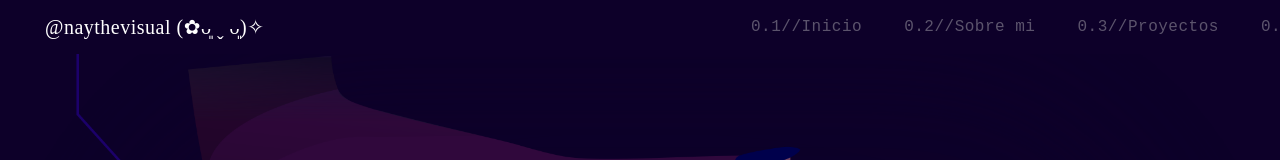
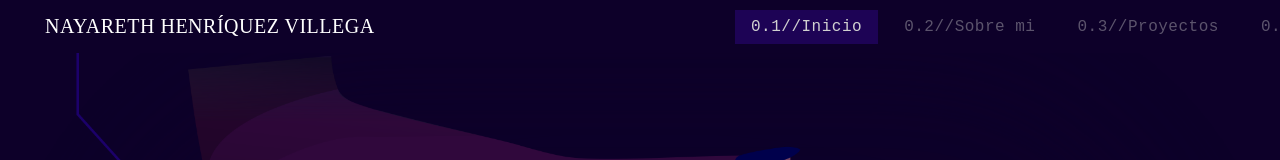
Before and after one commit to NayarethHV/NayarethHV.github.io, a plain HTML site: page index.html in a window 1280 px wide. Shown: the top 160 px of the page. Drawn offline with Linux system fonts and the light colour scheme; a script that the page names is missing.

Commit message:
cambio de logo a mi nombre

```diff
--- a/navbar.html
+++ b/navbar.html
@@ -1,8 +1,8 @@
 <nav class="navbar">
-    <h1 class="navbar-title">@naythevisual (✿ᴗ͈ ˬ ᴗ͈)✧ </h1>
+    <h1 class="navbar-title">NAYARETH HENRÍQUEZ VILLEGA </h1>
 
     <ul class="nav-links">
-        <li><a id="Inicio" href="index.html">0.1//Inicio</a></li>
+        <li><a id="index" href="index.html">0.1//Inicio</a></li>
         <li><a id="Sobre_mi" href="Sobre_mi.html">0.2//Sobre mi</a></li>
         <li><a id="Proyectos" href="Proyectos.html">0.3//Proyectos</a></li>
         <li><a id="Contacto" href="Contacto.html">0.4//Contacto</a></li>
```
